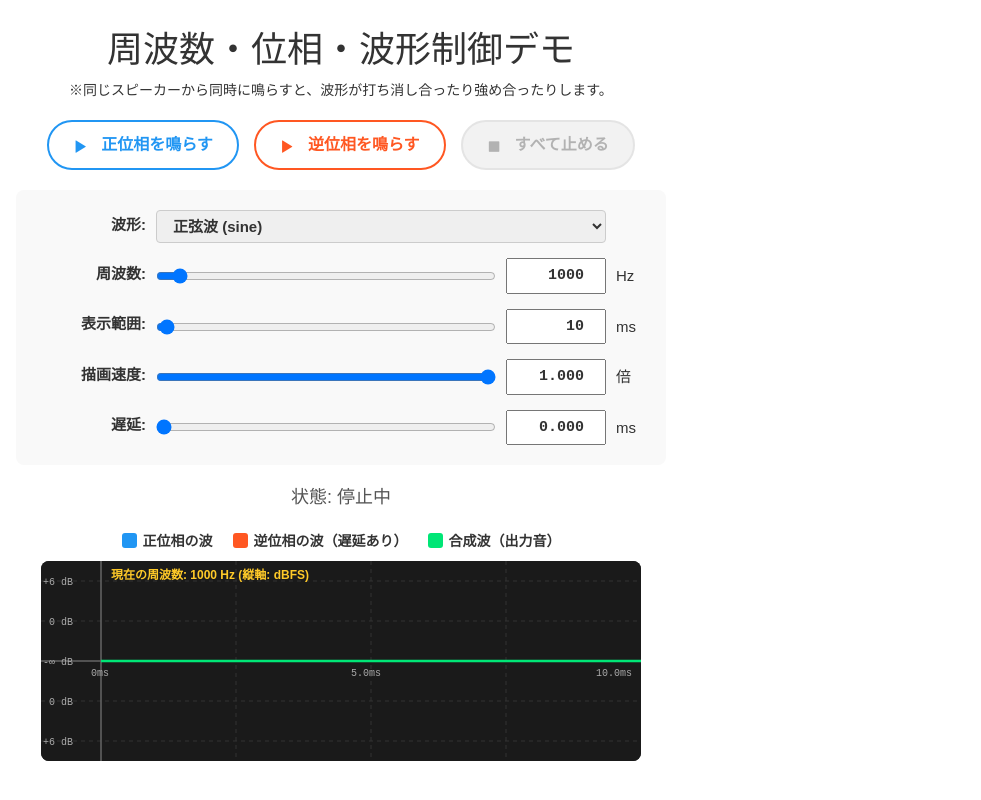
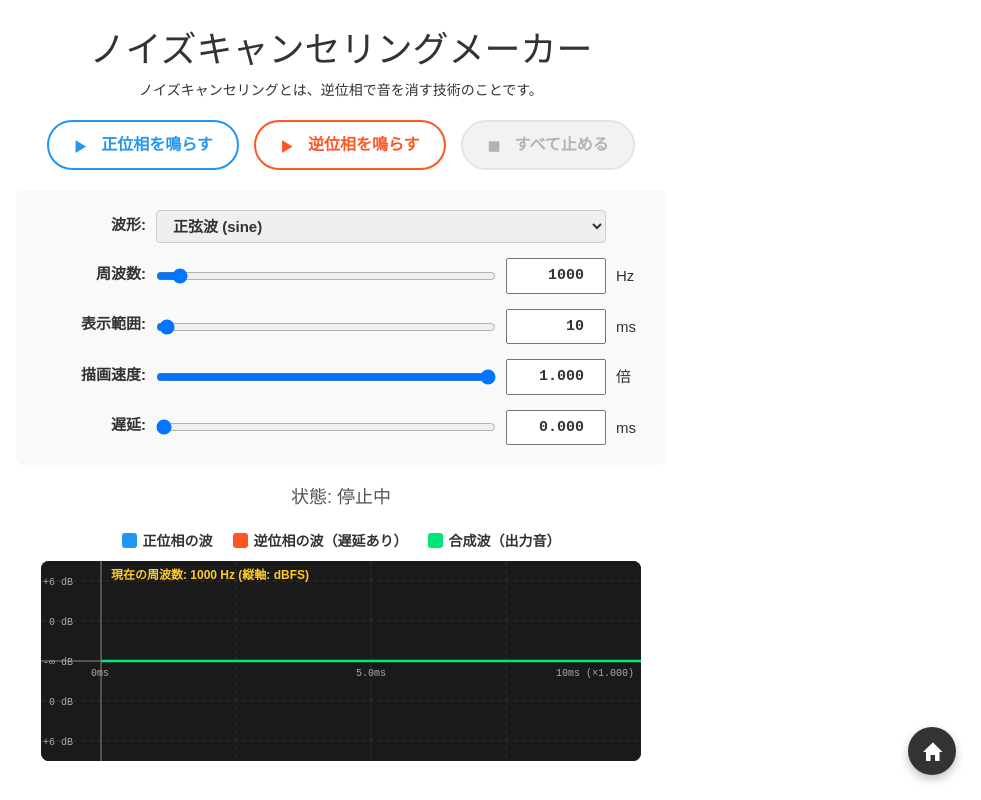
Before and after one commit to kirameku26/anti-phase-test, a plain HTML site: page index.html in a window 1280 px wide. Shown: the whole page, without its empty margins (299-1280 px from the left). Drawn offline with nearby package versions, Linux system fonts and the light colour scheme.

Commit message:
とりあえず3

```diff
--- a/index.css
+++ b/index.css
@@ -34,22 +34,16 @@ button .glyphicon {
 }
 
 button:hover:not(:disabled) {
-  transform: none;
-  box-shadow: none;
   filter: brightness(0.92);
 }
 
 button:active:not(:disabled) {
-  transform: none;
-  box-shadow: none;
   filter: brightness(0.85);
 }
 
 button:disabled {
   opacity: 0.4;
   cursor: not-allowed;
-  box-shadow: none;
-  filter: none;
 }
 
 /* 正位相ボタン */
@@ -130,7 +124,6 @@ button:disabled {
   text-align: right;
 }
 
-/* 波形選択ボックスを横長に拡張 */
 .slider-container select {
   flex: 1;
   padding: 6px 12px;
@@ -166,3 +159,32 @@ button:disabled {
   height: 15px;
   border-radius: 3px;
 }
+
+/* ★ 右下のトップに戻るボタン ★ */
+#scrollTopBtn {
+  position: fixed;
+  bottom: 25px;
+  right: 25px;
+  width: 48px;
+  height: 48px;
+  min-width: unset;
+  padding: 0;
+  border-radius: 50%;
+  background-color: #333333;
+  color: #ffffff;
+  border: none;
+  box-shadow: 0 4px 10px rgba(0,0,0,0.25);
+  z-index: 1000;
+  display: flex;
+  align-items: center;
+  justify-content: center;
+}
+
+#scrollTopBtn .glyphicon {
+  margin-right: 0;
+  font-size: 18px;
+}
+
+#scrollTopBtn:hover {
+  background-color: #555555;
+}
--- a/index.html
+++ b/index.html
@@ -3,16 +3,15 @@
 <head>
   <meta charset="UTF-8">
   <meta name="viewport" content="width=device-width, initial-scale=1.0">
-  <title>Web Audio API - 周波数・位相・波形制御デモ</title>
+  <title>ノイズキャンセリングメーカー</title>
 
   <link rel="stylesheet" href="https://maxcdn.bootstrapcdn.com/bootstrap/3.3.7/css/bootstrap.min.css">
   <link rel="stylesheet" href="index.css">
 </head>
 <body>
 
-  <h1>周波数・位相・波形制御デモ</h1>
-  <p>※同じスピーカーから同時に鳴らすと、波形が打ち消し合ったり強め合ったりします。</p>
-
+  <h1>ノイズキャンセリングメーカー</h1>
+  <p>ノイズキャンセリングとは、逆位相で音を消す技術のことです。</p>
   <div class="button-group">
     <button id="normalBtn"><i class="glyphicon glyphicon-play"></i> 正位相を鳴らす</button>
     <button id="invertBtn"><i class="glyphicon glyphicon-play"></i> 逆位相を鳴らす</button>
@@ -74,6 +73,10 @@
     <canvas id="waveformCanvas" width="600" height="200" style="background-color: #1a1a1a; border-radius: 8px;"></canvas>
   </div>
 
+  <a id="scrollTopBtn" href="https://kirameku.f5.si/" title="トップページに戻る">
+    <i class="glyphicon glyphicon-home"></i>
+  </a>
+
   <script src="index.js"></script>
 </body>
 </html>
--- a/index.js
+++ b/index.js
@@ -149,7 +149,7 @@ normalBtn.addEventListener('click', () => {
 invertBtn.addEventListener('click', () => {
   initAudio();
   isInvertOn = !isInvertOn;
-  if (invertGain) invertGain.gain.setValueAtTime(isInvertOn ? -0.2 : 0, audioCtx.currentTime);
+  if (isInvertOn) invertGain.gain.setValueAtTime(isInvertOn ? -0.2 : 0, audioCtx.currentTime);
   updateUI();
 });
 
@@ -222,7 +222,7 @@ function drawAxes() {
 
   canvasCtx.save();
 
-  // 1. グリッド線
+  // グリッド線
   canvasCtx.strokeStyle = '#333333';
   canvasCtx.lineWidth = 1;
   canvasCtx.setLineDash([4, 4]);
@@ -250,7 +250,7 @@ function drawAxes() {
   }
   canvasCtx.stroke();
 
-  // 2. メイン軸線
+  // メイン軸線
   canvasCtx.setLineDash([]);
   canvasCtx.strokeStyle = '#666666';
   canvasCtx.lineWidth = 1.5;
@@ -263,7 +263,7 @@ function drawAxes() {
   canvasCtx.lineTo(plotLeft, height);
   canvasCtx.stroke();
 
-  // 3. 目盛りラベル
+  // 目盛りラベル
   canvasCtx.fillStyle = '#aaaaaa';
   canvasCtx.font = '10px monospace';
 
@@ -274,16 +274,15 @@ function drawAxes() {
   canvasCtx.fillText(' 0 dB', 2, centerY + scaleMax * 0.5 + 4);
   canvasCtx.fillText('+6 dB', 2, centerY + scaleMax + 4);
 
-  // ★ 横軸：描画速度(倍数)に応じた実質時間(ms)の計算 ★
-  // 速度が0の時は∞(無限)にならないよう、安全に計算
-  const effectiveSpanMs = userSpeedScale > 0 ? (currentSpanMs / userSpeedScale) : currentSpanMs;
-
-  const halfMsStr = (effectiveSpanMs / 2).toFixed(1) + 'ms';
-  const fullMsStr = (userSpeedScale > 0) ? (effectiveSpanMs.toFixed(1) + 'ms') : '静止';
+  // ★ 横軸 (ms) と倍速表記の表示 ★
+  const halfMsStr = (currentSpanMs / 2).toFixed(1) + 'ms';
+  const fullMsStr = currentSpanMs.toFixed(0) + 'ms';
+  const speedStr = `(×${userSpeedScale.toFixed(3)})`;
 
   canvasCtx.fillText('0ms', plotLeft - 10, centerY + 15);
-  canvasCtx.fillText(halfMsStr, plotLeft + plotWidth / 2 - 20, centerY + 15);
-  canvasCtx.fillText(fullMsStr, width - 45, centerY + 15);
+  canvasCtx.fillText(halfMsStr, plotLeft + plotWidth / 2 - 15, centerY + 15);
+  // 右下に「10ms (×1.000)」のように表示
+  canvasCtx.fillText(`${fullMsStr} ${speedStr}`, width - 85, centerY + 15);
 
   // ヘッダー情報
   canvasCtx.fillStyle = '#ffca28';
@@ -311,9 +310,7 @@ function drawCalculatedLine(type, color, lineWidth = 2) {
   const plotLeft = 60;
   const plotWidth = width - plotLeft;
 
-  // 描画速度（倍率）に応じて描画する実質的な時間幅(秒)を調整
-  const effectiveSpanMs = userSpeedScale > 0 ? (spanMs / userSpeedScale) : spanMs;
-  const timeSpanSec = effectiveSpanMs / 1000.0;
+  const timeSpanSec = spanMs / 1000.0;
 
   const requiredSamples = Math.max(plotWidth * dpr, freq * 12 * timeSpanSec);
   const stepSize = plotWidth / requiredSamples;
@@ -355,19 +352,21 @@ function drawCalculatedLine(type, color, lineWidth = 2) {
   canvasCtx.stroke();
 }
 
-// リアルタイム描画ループ
+// リアルタイム描画ループ（ストロボ効果防止）
 function drawWaveform(timestamp) {
   requestAnimationFrame(drawWaveform);
 
   if (!lastDrawTime) lastDrawTime = timestamp;
-  const deltaTime = (timestamp - lastDrawTime) / 1000;
+  const deltaTime = Math.min((timestamp - lastDrawTime) / 1000, 0.1);
   lastDrawTime = timestamp;
 
-  const freq = parseFloat(freqNum.value) || 1000;
   const spanMs = parseFloat(timeSpanNum.value) || 10;
 
-  const speedFactor = Math.max(0.2, Math.min(2.0, 50 / spanMs));
-  simulatedPhase += 2 * Math.PI * freq * deltaTime * 0.05 * speedFactor * userSpeedScale;
+  // 表示範囲(10ms等)に合わせた適切なスクロール感のベース値
+  const visualBaseSpeed = (10 / spanMs) * 12;
+
+  // 描画速度(userSpeedScale)に直接比例させて滑らかにコントロール
+  simulatedPhase += 2 * Math.PI * visualBaseSpeed * deltaTime * userSpeedScale;
 
   canvasCtx.save();
   canvasCtx.scale(dpr, dpr);
```
